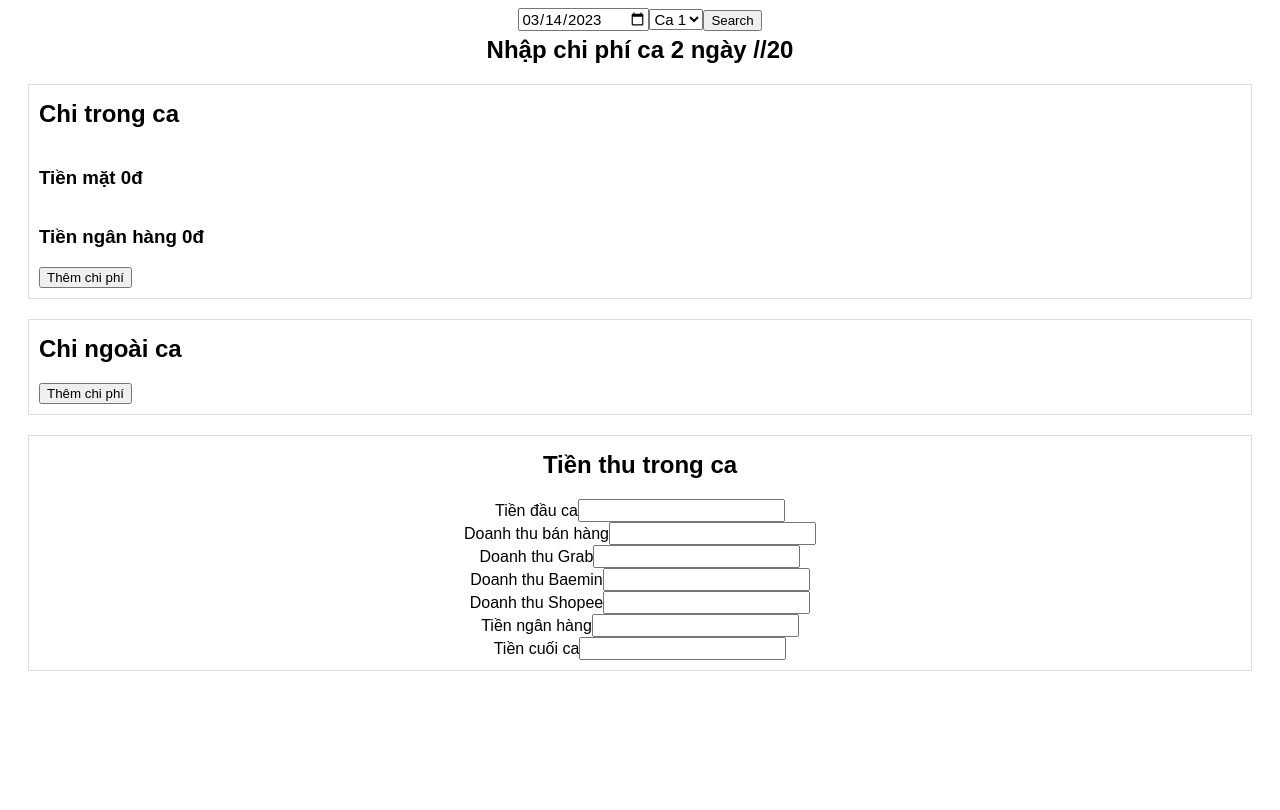
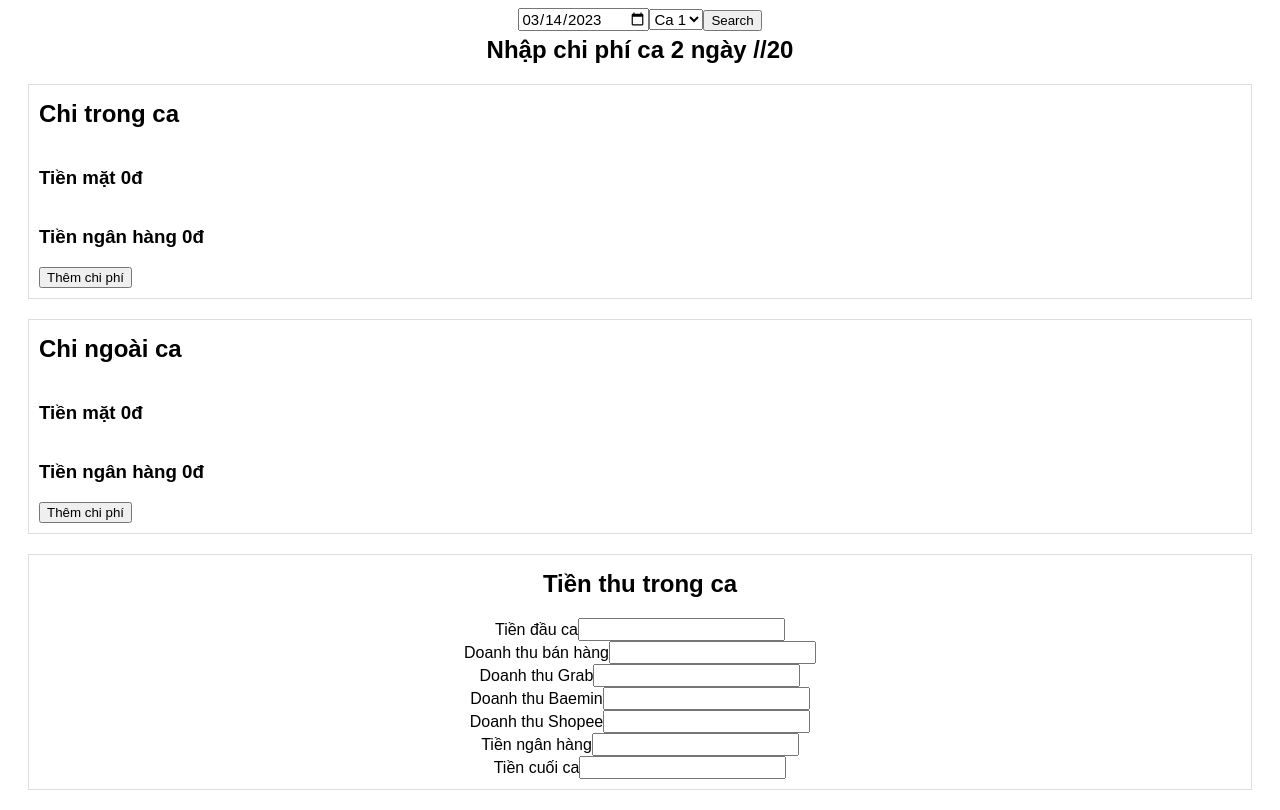
Before and after one commit to JimmyHoang296/Kido-react, a React (Create React App) app: page / in a window 1280 px wide. Built offline with nearby package versions, Linux system fonts and the light colour scheme.

Commit message:
Update OsExpenses.js

```diff
--- a/src/OsExpenses.js
+++ b/src/OsExpenses.js
@@ -20,6 +20,7 @@ function DrExpenses({ expenseList, shift, expenses, setExpenses }) {
       unit: "",
       price: "",
       qty: "",
+      source: "bank",
       total: "",
       note: ""
     };
@@ -35,10 +36,32 @@ function DrExpenses({ expenseList, shift, expenses, setExpenses }) {
     });
     setExpenses(updatedExpenses);
   };
-
+  const numberWithCommas = (x) => {
+    return x.toString().replace(/\B(?=(\d{3})+(?!\d))/g, ",");
+  };
   return (
     <div className="input-group expense-list">
       <h2>Chi ngoài ca </h2>
+      <h3>
+        Tiền mặt{" "}
+        {numberWithCommas(
+          expenses.reduce(
+            (a, v) => (v.source === "cash" ? a + v.total * 1 : a),
+            0
+          )
+        )}
+        đ
+      </h3>
+      <h3>
+        Tiền ngân hàng{" "}
+        {numberWithCommas(
+          expenses.reduce(
+            (a, v) => (v.source === "bank" ? a + v.total * 1 : a),
+            0
+          )
+        )}
+        đ
+      </h3>
       <button onClick={addExpense}>Thêm chi phí</button>
       {expenses && expenses.length > 0
         ? expenses.map((ex, index) => (
```
